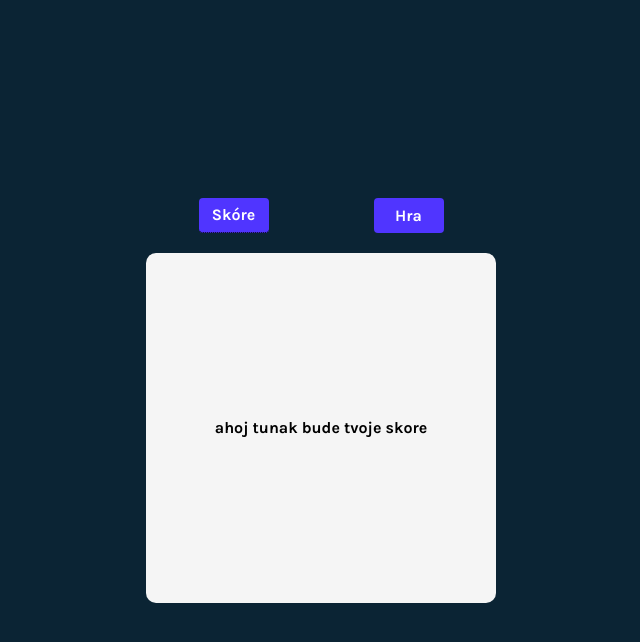
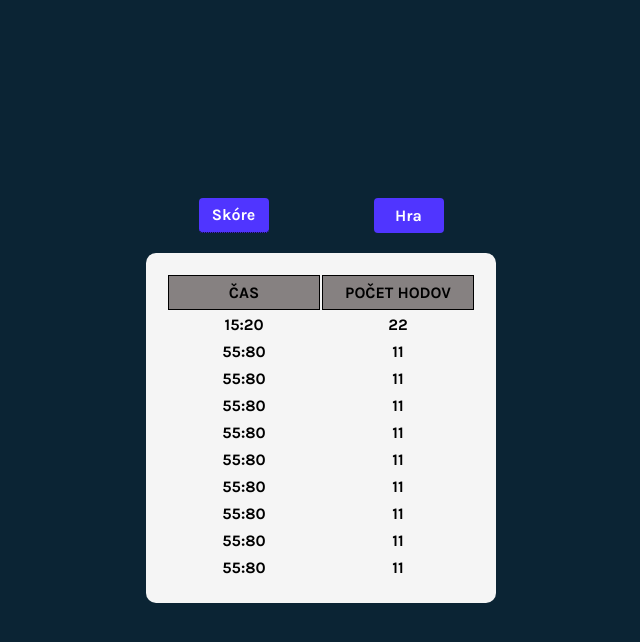
Before and after one commit to IvanGadus/Tenzis, a React (Create React App) app: page / in a window 1280 px wide. Both pictures are taken after a click on the button "Skóre". Shown: the top 642 px of the page, without its empty margins (319-959 px from the left). Built offline with nearby package versions, Linux system fonts and the light colour scheme.

Commit message:
priadanie tabulky s predom definovanymi hodnotami do vysledokv

```diff
--- a/public/style.css
+++ b/public/style.css
@@ -103,3 +103,28 @@ main{
   /* .tooltip:hover .tooltiptext {
     visibility: visible;
   } */
+
+  /* Table style */
+  .colName{
+    width: 50%;
+    height: 25px;
+    border: 1px solid black;
+  }
+
+  .colName:nth-child(1){
+    margin-right: 20px;
+  }
+
+  .tableMain{
+    padding: 20px;
+  }
+
+  .table{
+    width: 100%;
+    height: 100%;
+  }
+
+  thead > tr > th{
+    background-color: rgb(134, 129, 129);
+    padding: 7px 6px;
+  }
--- a/src/App.js
+++ b/src/App.js
@@ -1,4 +1,5 @@
 import Die from './components/Die';
+import ScoreBoard from './components/ScoreBoard';
 import React, { useState, useEffect } from 'react';
 import uuid from 'react-uuid';
 import Confetti from 'react-confetti'
@@ -127,21 +128,6 @@ export default function App() {
     pointerEvents:myInterval === 0 | tenzis ? "auto" : "none"
   }
 
-  // const mojObjekt = [{
-  //   meno:"Ifko",
-  //   vek:23,
-  //   biznismeeen:true
-  // },{
-  //   meno:"Luka",
-  //   vek:27,
-  //   biznismeeen:true
-  // }]
-  // localStorage.setItem("mojObjekt", JSON.stringify(mojObjekt))
-  // console.log(JSON.parse(localStorage.getItem("mojObjekt")))
-
-  // localStorage.setItem("hodnota", "ahoj")
-  // localStorage.clear()
-
   return (
     <div className="App">
 
@@ -161,9 +147,7 @@ export default function App() {
           </main>)}
 
         {scoreIsShown && (
-          <main>
-            ahoj tunak bude tvoje skore
-          </main>
+          <ScoreBoard />
         )}
     </div>
   );
--- /dev/null
+++ b/src/components/ScoreBoard.js
@@ -0,0 +1,69 @@
+import React from "react";
+
+export default function scoreBoard(){
+    const colNames = ["Čas", "Počet hodov"]
+
+    const resutlsTable = [{
+        time:{ms:20, s:15,m:0},
+        attempts:22
+    },{
+        time:{ms:80, s:55,m:0},
+        attempts:11
+    },{
+        time:{ms:80, s:55,m:0},
+        attempts:11
+    },{
+        time:{ms:80, s:55,m:0},
+        attempts:11
+    },{
+        time:{ms:80, s:55,m:0},
+        attempts:11
+    },{
+        time:{ms:80, s:55,m:0},
+        attempts:11
+    },{
+        time:{ms:80, s:55,m:0},
+        attempts:11
+    },{
+        time:{ms:80, s:55,m:0},
+        attempts:11
+    },{
+        time:{ms:80, s:55,m:0},
+        attempts:11
+    },{
+        time:{ms:80, s:55,m:0},
+        attempts:11
+    }
+]
+    localStorage.setItem("resutlsTable", JSON.stringify(resutlsTable))
+
+
+    // localStorage.setItem("hodnota", "ahoj")
+    // localStorage.clear()
+    return(
+        <main className="tableMain">
+            <table className="table">
+                <thead>
+                    <tr>
+                        {colNames.map((name, index)=>(
+                            <th className="colName" key={index}>
+                                {name.toUpperCase()}
+                            </th>
+                        ))}
+                    </tr>
+                </thead>
+                <tbody>
+                    {resutlsTable.map((item,index)=>{
+                        console.log(item)
+                        return(
+                            <tr className="tableRow" key={index}>
+                                <th>{item.time.s + ":" + item.time.ms}</th>
+                                <th>{item.attempts}</th>
+                            </tr>
+                        )
+                    })}
+                </tbody>
+            </table>
+        </main>
+    )
+}
```
